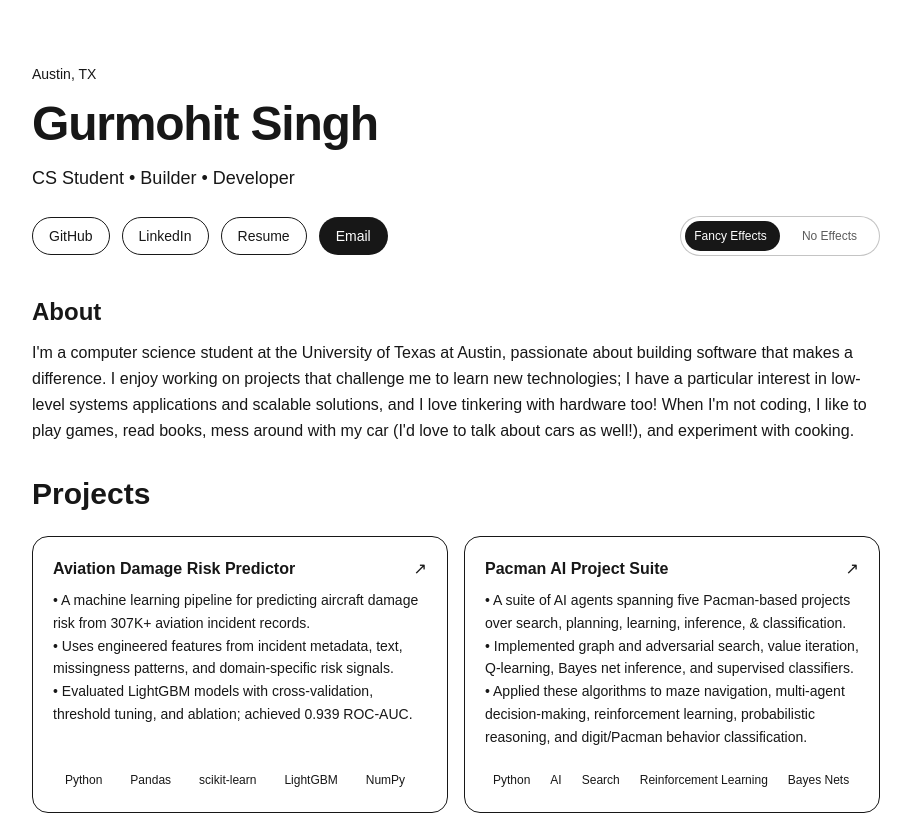
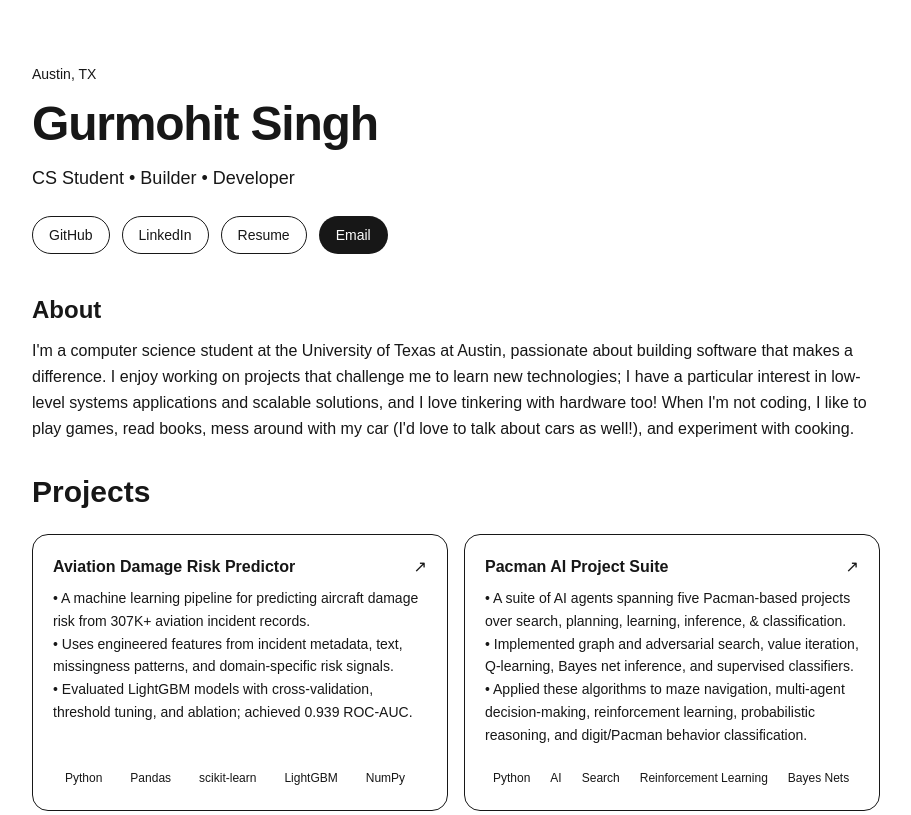
Before and after one commit to gurmo06/Portfolio, a Next.js app: page / in a window 1280 px wide. Shown: the top 815 px of the page, without its empty margins (184-1095 px from the left). Built offline with nearby package versions, Linux system fonts and the light colour scheme.

Commit message:
Removed simple page styling for a unified design and less bloat

```diff
--- a/src/app/page.tsx
+++ b/src/app/page.tsx
@@ -40,9 +40,6 @@ export default function Home()
                   Email
                 </Link>
               </div>
-
-              {/* Page Style Toggle */}
-              <PageToggle />
             </div>
           </header>
 
@@ -96,16 +93,6 @@ export default function Home()
                   </div>
                 </ProjectCard>
               ))}
-
-              {/* Timeline */}
-              {/*<a
-              href = "/timeline"
-              className = "rounded-2xl border p-5 flex items-center justify-center min-h-[180px] hover:bg-muted/50 transition"
-              >
-                  <h3 className = "text-4xl font-semibold text-foreground group-hover:text-muted-fg transition">
-                    My Timeline (WIP)
-                  </h3>
-              </a>*/}
             </div>
           </section>
 
--- a/src/app/simple-no-effects/page.tsx
+++ /dev/null
@@ -1,123 +0,0 @@
-// /src/app/simple-no-effects/page.tsx
-
-/* Import necessary modules and components */
-import PageToggle from "@/components/PageToggle";
-
-/* Import biographical data from the bio.tsx module */
-import { name, title, location, email, about, links, projects } from "@/lib/Bio";
-
-/* Alternative Simpler Page */
-export default function Home()
-{
-  return(
-    <main className = "min-h-screen bg-background text-foreground">
-      <div className = "mx-auto max-w-4xl px-6 py-16">
-        {/* Header */}
-        <header className = "space-y-4">
-          <p className = "text-sm text-foreground">{location}</p>
-          <h1 className = "text-5xl font-bold tracking-tight">
-            {name}
-          </h1>
-          <p className = "text-lg text-foreground">{title}</p>
-
-          <div className = "pt-2 flex flex-wrap items-center justify-between gap-3">
-            {/* Links */}
-            <div className = "flex flex-wrap gap-3">
-              {links.map((link) =>
-              (
-                <a
-                  key = {link.label}
-                  href = {link.href}
-                  className = "rounded-full border px-4 py-2 text-sm hover:bg-muted-bg transition"
-                  target = {link.href.startsWith("http") ? "_blank" : undefined}
-                  rel = {link.href.startsWith("http") ? "noreferrer" : undefined}
-                >
-                  {link.label}
-                </a>
-              ))}
-              <a
-                href = {`mailto:${email}`}
-                className = "rounded-full border border-transparent bg-foreground px-4 py-2 text-sm text-background hover:bg-muted-fg transition"
-              >
-                Email
-              </a>
-            </div>
-
-            {/* Page Style Toggle */}
-            <PageToggle />
-          </div>
-        </header>
-
-        {/* About */}
-        <section className = "mt-10 space-y-3">
-          <h2 className = "text-2xl font-semibold">About</h2>
-          <p className = "text-foreground leading-relaxed">
-            {about}
-          </p>
-        </section>
-
-        {/* Projects */}
-        <section className = "mt-8 space-y-6">
-            <div className = "flex items-end justify-between gap-4">
-              <h2 className = "text-3xl font-semibold">Projects</h2>
-              {/*<a
-                href = "/projects"
-                className = "text-sm text-foreground hover:text-muted-fg transition"
-              >
-                View all →
-              </a>*/}
-            </div>
-
-          <div className = "grid gap-4 sm:grid-cols-2">
-            {projects.map((p) =>
-            (
-              <a
-                key = {p.name}
-                href = {`/projects/${p.slug}`}
-                className = "group flex flex-col rounded-2xl border p-5"
-              >
-                <div className = "flex items-start justify-between gap-4">
-                  <h3 className = "text-base font-semibold text-foreground group-hover:text-muted-fg transition">{p.name}</h3>
-                  <span className = "text-foreground group-hover:text-muted-fg transition">
-                    ↗
-                  </span>
-                </div>
-                <p className = "mt-2 text-sm text-foreground leading-relaxed whitespace-pre-wrap group-hover:text-muted-fg transition">
-                  {p.description}
-                </p>
-                <div className = {`mt-auto flex flex-wrap pt-5 gap-1`}>
-                  {p.tech.map((t) =>
-                  (
-                    <span
-                      key = {t}
-                      className = {`rounded-full bg-muted py-1 text-xs text-foreground group-hover:text-muted-fg transition ${p.name === "Pacman AI Project Suite" ? "px-2" : "px-3"}`}
-                    >
-                      {t}
-                    </span>
-                  ))}
-                </div>
-              </a>
-            ))}
-
-            {/* Timeline */}
-              {/*<a
-              href = "/timeline"
-              className = "rounded-2xl border p-5 flex items-center justify-center min-h-[180px] hover:bg-muted/50 transition"
-              >
-                  <h3 className = "text-4xl font-semibold text-foreground group-hover:text-muted-fg transition">
-                    My Timeline (WIP)
-                  </h3>
-              </a>*/}
-            </div>
-          </section>
-
-        {/* Footer */}
-        <footer className = "mt-10 border-t pt-6 text-sm text-muted-foreground">
-          <p>
-            © {new Date().getFullYear()} {name}. Built with Next.js.
-          </p>
-        </footer>
-      </div>
-    </main>
-  );
-}
--- a/src/components/PageToggle.tsx
+++ /dev/null
@@ -1,116 +0,0 @@
-// /src/components/PageToggle.tsx
-
-"use client";
-
-import { usePathname, useRouter } from "next/navigation";
-import { useRef } from "react";
-
-export default function PageModeToggle()
-{
-  const ref = useRef<HTMLDivElement>(null);
-
-  const onMove = (e: React.PointerEvent<HTMLDivElement>) =>
-  {
-    const el = ref.current;
-    if (!el) return;
-
-    const rect = el.getBoundingClientRect();
-    /* x and y relative to the toggle */
-    const x = e.clientX - rect.left;
-    const y = e.clientY - rect.top;
-
-    el.style.setProperty("--mx", `${x}px`);
-    el.style.setProperty("--my", `${y}px`);
-  };
-
-  const onEnter = (e: React.PointerEvent<HTMLDivElement>) => onMove(e);
-
-  const pathname = usePathname();
-  const router = useRouter();
-
-  const simplePath = "/simple-no-effects";
-  const isSimple = pathname?.startsWith(simplePath);
-  const effectsEnabled = !isSimple;
-
-  return(
-    <div
-      ref={ref}
-      onPointerMove = {effectsEnabled ? onMove : undefined}
-      onPointerEnter = {effectsEnabled ? onEnter : undefined}
-      style = {effectsEnabled ? { ["--mx" as any]: "50%", ["--my" as any]: "50%" } : undefined}
-      className =
-      {[
-        "relative inline-flex h-10 w-50 items-center rounded-full overflow-hidden",
-        "border border-foreground/25 bg-background/60 backdrop-blur",
-        effectsEnabled ? "group transition duration-200 hover:-translate-y-0.5" : "",
-      ].join(" ")}
-      aria-label = "Toggle site mode"
-    >
-
-      {/* Effects only when enabled */}
-      {effectsEnabled && (
-        <>
-          {/* Cursor-following glow */}
-          <span
-            className = "pointer-events-none absolute inset-0 opacity-0 transition duration-200 group-hover:opacity-100"
-            style =
-            {{
-            background:
-                "radial-gradient(150px circle at var(--mx) var(--my), rgba(255,255,255,0.16), transparent 50%)",
-            }}
-          />
-
-          {/* Sheen sweep */}
-          <span
-            className ="
-            pointer-events-none absolute -inset-x-20 -top-24 h-40 rotate-12
-            bg-foreground/5 blur-2xl
-            translate-x-[-35%] opacity-0
-            transition duration-300
-            group-hover:translate-x-[70%] group-hover:opacity-100
-            "
-          />
-        </>
-      )}
-
-      {/* Sliding indicator */}
-      <span
-        className =
-        {[
-          "pointer-events-none absolute inset-1 w-[calc(50%-0.25rem)] rounded-full bg-foreground transition-transform duration-200",
-          isSimple ? "translate-x-full" : "translate-x-0",
-        ].join(" ")}
-      />
-
-      {/* Left option */}
-      <button
-        type = "button"
-        onClick = {() => router.push("/")}
-        className =
-        {[
-          "relative z-10 flex-1 h-full w-full rounded-full px-3",
-          "text-xs font-medium transition select-none flex items-center justify-center",
-          !isSimple ? "text-background" : "text-foreground/70 hover:text-foreground",
-        ].join(" ")}
-        aria-pressed = {!isSimple}
-      >
-        Fancy Effects
-      </button>
-
-      {/* Right option */}
-      <button
-        type = "button"
-        onClick = {() => router.push(simplePath)}
-        className =
-        {[
-          "relative z-10 flex-1 h-full w-full rounded-full px-3",
-          "text-xs font-medium transition select-none flex items-center justify-center",
-          isSimple ? "text-background" : "text-foreground/70 hover:text-foreground",
-        ].join(" ")}
-        aria-pressed = {isSimple}
-      >
-        No Effects
-      </button>
-    </div>
-  );
-}
```
